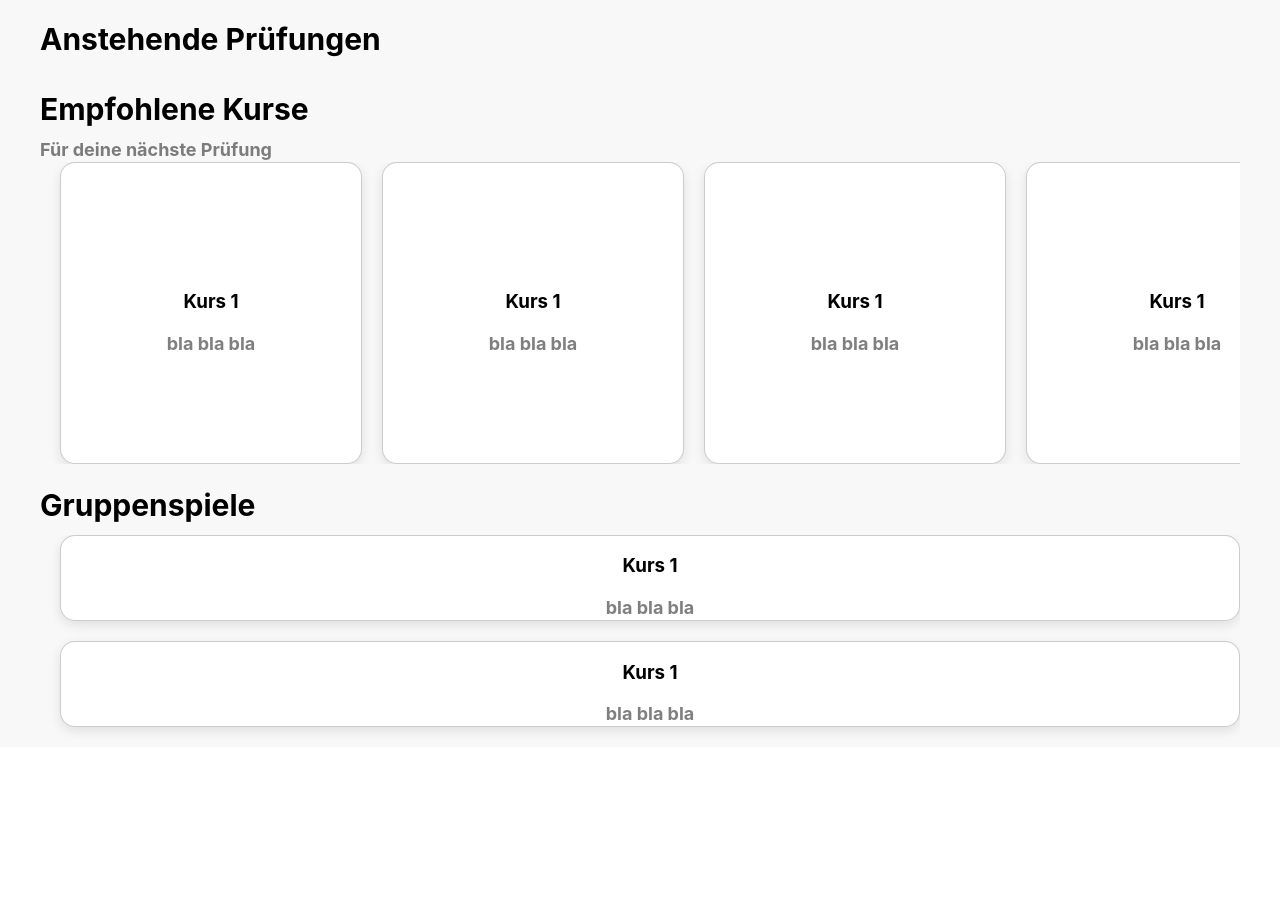
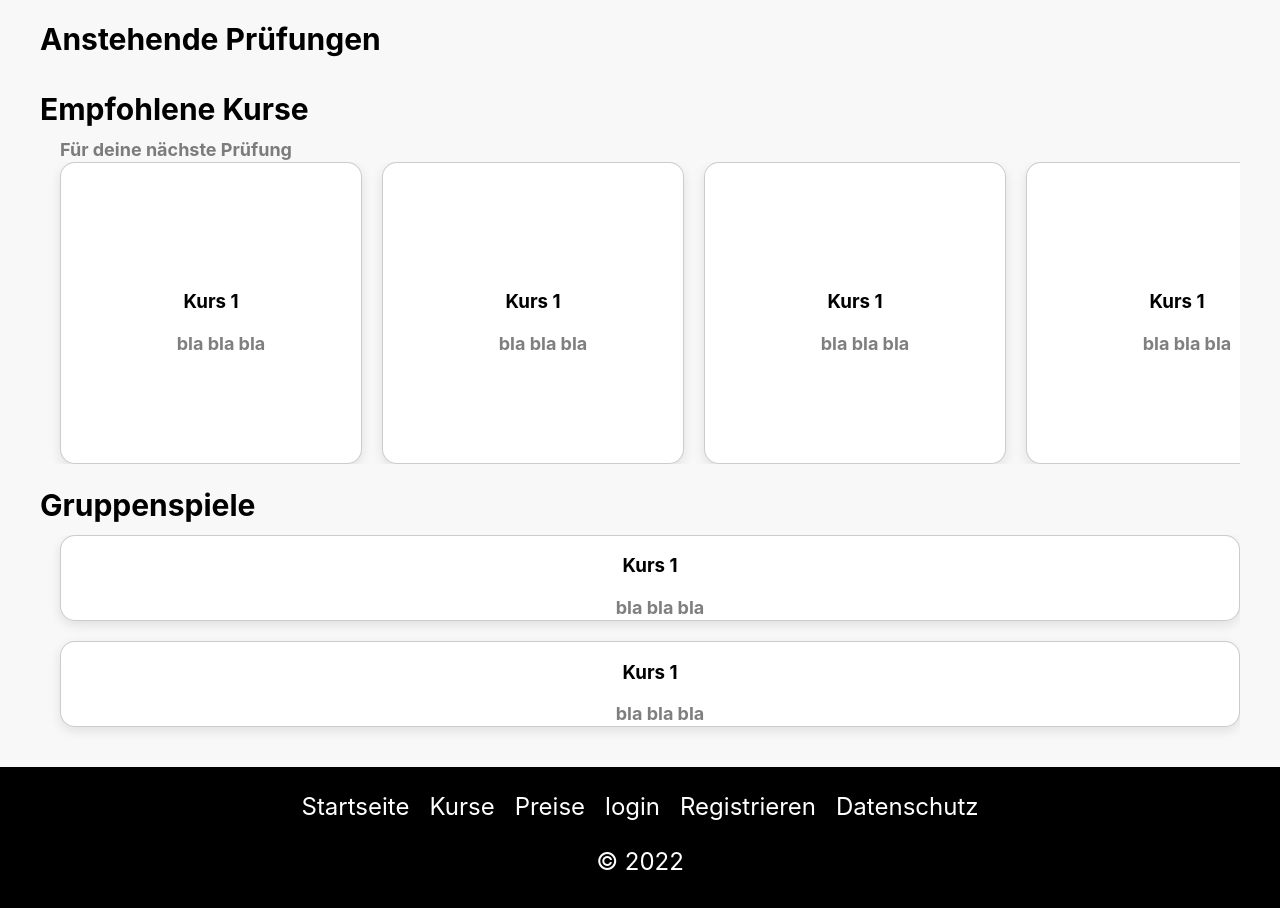
Before and after one commit to HuberAdrian/learning-platform, a React (Create React App) app: page /Azubi in a window 1280 px wide. Shown: the part 320-1228 px from the top of the page. Before the commit the page ends 1087 px from the top, so only its background shows below. Built offline with nearby package versions, Linux system fonts and the light colour scheme.

Commit message:
added Footer to Azubi Start

```diff
--- a/src/App.css
+++ b/src/App.css
@@ -11,6 +11,7 @@
   justify-content: center;
   bottom: 0;
   height: fit-content;
+  padding: 20px 0px;
 }
 
 .footer a {
--- a/src/AzubiStart.css
+++ b/src/AzubiStart.css
@@ -99,6 +99,7 @@
 
 .container-azubi-start p {
     margin: 0;
+    margin-left: 20px;
     font-size: 18px;
     line-height: 1.33em;
     color: rgba(0,0,0,0.5);
--- a/src/AzubiStart.js
+++ b/src/AzubiStart.js
@@ -5,6 +5,7 @@ import './AzubiStart.css'
 import NavbarAzubi from './components/NavbarAzubi';
 import CoursePreview from './components/CoursePreview';
 import GamePreview from './components/GamePreview';
+import Footer from './components/Footer';
 
 function Azubi() {
 
@@ -54,6 +55,7 @@ function Azubi() {
         <GamePreview />
       </div>
     </div>
+    <Footer />
     </>
   )
 }
```
